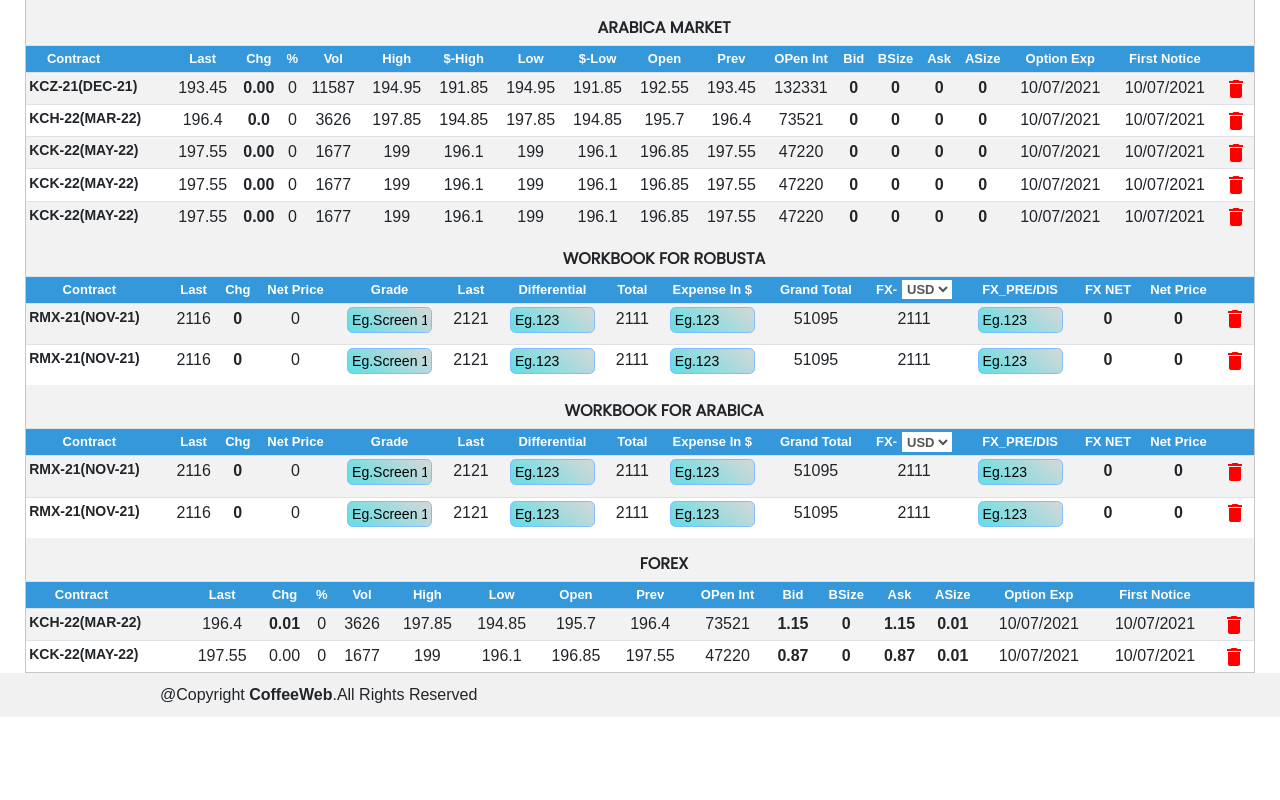
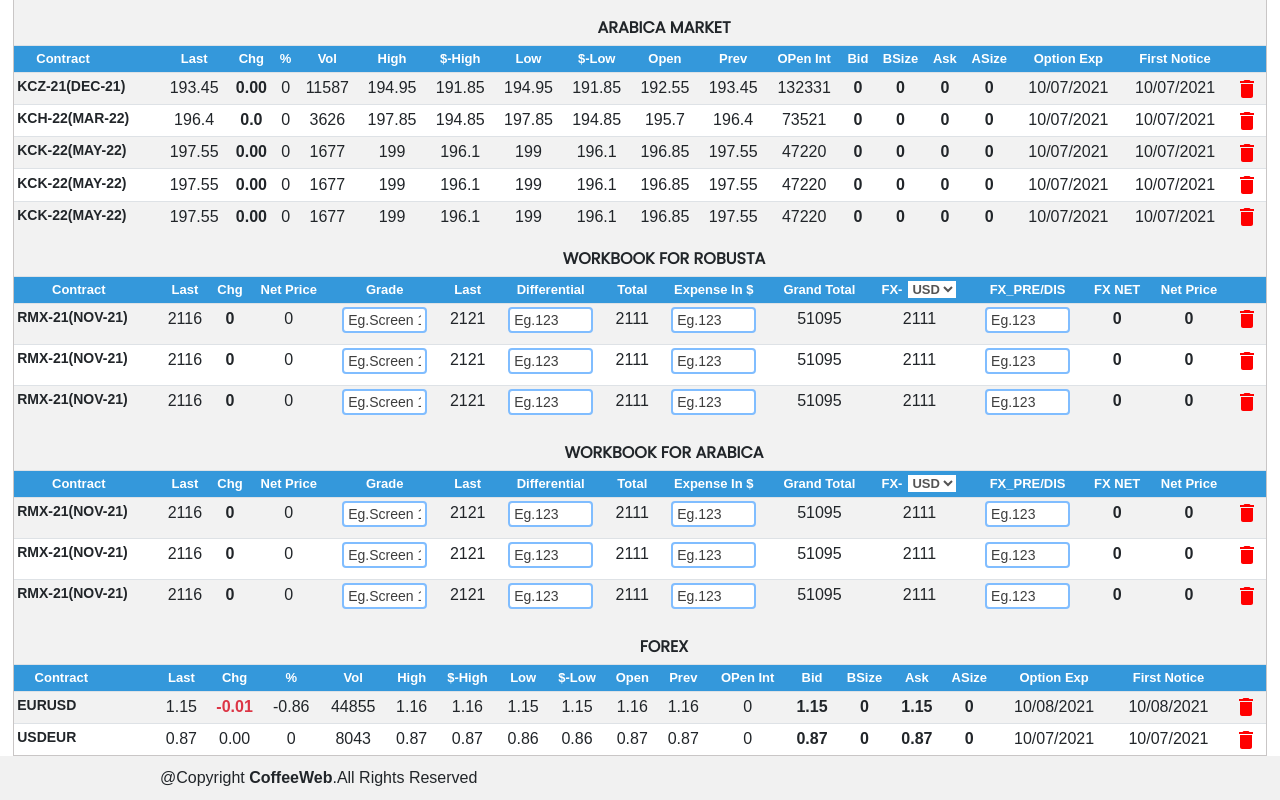
Before and after one commit to Bhaskarbabu1002/Coffe_Dashboard, a React (Create React App) app: page / in a window 1280 px wide. Shown: the part 427-1227 px from the top of the page. Before the commit the page ends 1144 px from the top, so only its background shows below. Built offline with nearby package versions, Linux system fonts and the light colour scheme.

Commit message:
Input form is modified and some ui fixes as Client requirement

```diff
--- a/src/App.css
+++ b/src/App.css
@@ -76,16 +76,17 @@ a {
   font-weight: 400;
   line-height: 1.5;
   color: #495057;
-  /* background-color: #fff; */
+  background-color: #fff !important;
   background-clip: padding-box;
+  border: 2px solid #3498db!important;
   /* border: 1px solid #147aff !important; */
   /* background: linear-gradient(39deg, #979797 0, #d5d5d5 100%) !important; */
-  background: linear-gradient(39deg, #60dfe5 0, #d7d7d7 100%) !important;
+  /* background: linear-gradient(39deg, #60dfe5 0, #d7d7d7 100%) !important; */
     border-color: #bed9f5 !important;
   /* color: #fff !important;
   background: linear-gradient(87deg, #11cdef 0, #1171ef 100%) !important; */
    border-color: #80bdff !important;
-  border-radius: 0.35rem !important;
+  border-radius: 0.25rem !important;
   transition: border-color .15s ease-in-out,box-shadow .15s ease-in-out;
   /* box-shadow: rgb(0 0 0 / 17%) 0px -23px 25px 0px inset, rgb(0 0 0 / 15%) 0px -36px 30px 0px inset, rgb(0 0 0 / 10%) 0px -79px 40px 0px inset, rgb(0 0 0 / 6%) 0px 2px 1px, rgb(0 0 0 / 9%) 0px 4px 2px, rgb(0 0 0 / 9%) 0px 8px 4px, rgb(0 0 0 / 9%) 0px 16px 8px, rgb(0 0 0 / 9%) 0px 32px 16px; */
 }
@@ -99,7 +100,7 @@ a {
   box-shadow: unset !important;
 }
 input::placeholder {
-  color: rgb(0, 0, 0) !important;
+  color: rgb(61, 61, 61) !important;
   font-size: 14px;
   /* font-style: italic; */
 }
@@ -128,8 +129,8 @@ input::placeholder {
   outline: none;
 }
 .table-card {
-  margin-left: 25px;
-  margin-right: 25px;
+  margin-left: 13px;
+  margin-right: 13px;
   border: 1px solid #c9c6c6;
   /* font-size: 14px; */
 }
@@ -173,7 +174,7 @@ fill: #ff0000;
   align-items: center;
 }
 .select-form {
-  border: 1px solid #fff !important;
+  border: 1px solid #3498db !important;
   background-color: #fff !important;
 
   margin-left: 5px;
--- a/src/App.js
+++ b/src/App.js
@@ -590,7 +590,71 @@ function App() {
                     </div>
                   </td>
                 </tr>
+                <tr>
+                  <td className="contract">RMX-21(NOV-21)</td>
+                  <td>2116</td>
 
+                  <td>
+                    <span className="zero">0</span>
+                  </td>
+                  <td>0</td>
+                  <td>
+                    <div className="form-group mb-2">
+                      <input
+                        type="text"
+                        className="form-control work-forms"
+                        id="inputPassword2"
+                        placeholder="Eg.Screen 18"
+                      />
+                    </div>
+                  </td>
+                  <td>2121</td>
+                  <td>
+                    <div className="form-group mb-2">
+                      <input
+                        type="text"
+                        className="form-control work-forms"
+                        id="inputPassword2"
+                        placeholder="Eg.123"
+                      />
+                    </div>
+                  </td>
+                  <td>2111</td>
+                  <td>
+                    <div className="form-group mb-2">
+                      <input
+                        type="text"
+                        className="form-control work-forms"
+                        id="inputPassword2"
+                        placeholder="Eg.123"
+                      />
+                    </div>
+                  </td>
+                  <td>51095</td>
+                  <td>2111</td>
+                  <td>
+                    <div className="form-group mb-2">
+                      <input
+                        type="text"
+                        className="form-control work-forms"
+                        id="inputPassword2"
+                        placeholder="Eg.123"
+                      />
+                    </div>
+                  </td>
+                  <td>
+                    <span className="zero">0</span>
+                  </td>
+                  <td>
+                    <span className="zero">0</span>
+                  </td>
+                  <td>
+                    <div>
+                      {/* <img className="delete-icon" src={DeleteIcon} alt="DeleteIcon"/> */}
+                      <DeleteIcon fill={"#ff0000"} />
+                    </div>
+                  </td>
+                </tr>
                 {/* <tr>
       <th scope="row">3</th>
       <td>Larry</td>
@@ -787,6 +851,70 @@ function App() {
                     </div>
                   </td>
                 </tr>
+                <tr>
+                  <td className="contract">RMX-21(NOV-21)</td>
+                  <td>2116</td>
+                  <td>
+                    <span className="zero">0</span>
+                  </td>
+                  <td>0</td>
+                  <td>
+                    <div className="form-group mb-2">
+                      <input
+                        type="text"
+                        className="form-control work-forms"
+                        id="inputPassword2"
+                        placeholder="Eg.Screen 18"
+                      />
+                    </div>
+                  </td>
+                  <td>2121</td>
+                  <td>
+                    <div className="form-group mb-2">
+                      <input
+                        type="text"
+                        className="form-control work-forms"
+                        id="inputPassword2"
+                        placeholder="Eg.123"
+                      />
+                    </div>
+                  </td>
+                  <td>2111</td>
+                  <td>
+                    <div className="form-group mb-2">
+                      <input
+                        type="text"
+                        className="form-control work-forms"
+                        id="inputPassword2"
+                        placeholder="Eg.123"
+                      />
+                    </div>
+                  </td>
+                  <td>51095</td>
+                  <td>2111</td>
+                  <td>
+                    <div className="form-group mb-2">
+                      <input
+                        type="text"
+                        className="form-control work-forms"
+                        id="inputPassword2"
+                        placeholder="Eg.123"
+                      />
+                    </div>
+                  </td>
+                  <td>
+                    <span className="zero">0</span>
+                  </td>
+                  <td>
+                    <span className="zero">0</span>
+                  </td>
+                  <td>
+                    <div>
+                      {/* <img className="delete-icon" src={DeleteIcon} alt="DeleteIcon"/> */}
+                      <DeleteIcon fill={"#ff0000"} />
+                    </div>
+                  </td>
+                </tr>
               </tbody>
             </Table>
           </div>
@@ -808,7 +936,9 @@ function App() {
                   <th scope="col">%</th>
                   <th scope="col">Vol</th>
                   <th scope="col">High</th>
+                  <th scope="col">$-High</th>
                   <th scope="col">Low</th>
+                  <th scope="col">$-Low</th>
                   <th scope="col">Open</th>
                   <th scope="col">Prev</th>
                   <th scope="col">OPen Int</th>
@@ -823,18 +953,20 @@ function App() {
               </thead>
               <tbody>
                 <tr>
-                  <td className="contract">KCH-22(MAR-22)</td>
-                  <td>196.4</td>
+                  <td className="contract">EURUSD</td>
+                  <td>1.15</td>
                   <td>
-                    <span className="zero">0.01</span>
+                    <span className="text-danger font-weight-bold">-0.01</span>
                   </td>
+                  <td>-0.86</td>
+                  <td>44855</td>
+                  <td>1.16</td>
+                  <td>1.16</td>
+                  <td>1.15</td>
+                  <td>1.15</td>
+                  <td>1.16</td>
+                  <td>1.16</td>
                   <td>0</td>
-                  <td>3626</td>
-                  <td>197.85</td>
-                  <td>194.85</td>
-                  <td>195.7</td>
-                  <td>196.4</td>
-                  <td>73521</td>
                   <td>
                     <span className="zero">1.15</span>
                   </td>
@@ -845,10 +977,10 @@ function App() {
                     <span className="zero">1.15</span>
                   </td>
                   <td>
-                    <span className="zero">0.01</span>
+                    <span className="zero">0</span>
                   </td>
-                  <td>10/07/2021</td>
-                  <td>10/07/2021</td>
+                  <td>10/08/2021</td>
+                  <td>10/08/2021</td>
                   <td>
                     <div>
                       {/* <img className="delete-icon" src={DeleteIcon} alt="DeleteIcon"/> */}
@@ -857,16 +989,18 @@ function App() {
                   </td>
                 </tr>
                 <tr>
-                  <td className="contract">KCK-22(MAY-22)</td>
-                  <td>197.55</td>
+                  <td className="contract">USDEUR</td>
+                  <td>0.87</td>
                   <td>0.00</td>
                   <td>0</td>
-                  <td>1677</td>
-                  <td>199</td>
-                  <td>196.1</td>
-                  <td>196.85</td>
-                  <td>197.55</td>
-                  <td>47220</td>
+                  <td>8043</td>
+                  <td>0.87</td>
+                  <td>0.87</td>
+                  <td>0.86</td>
+                  <td>0.86</td>
+                  <td>0.87</td>
+                  <td>0.87</td>
+                  <td>0</td>
                   <td>
                     <span className="zero">0.87</span>
                   </td>
@@ -877,7 +1011,7 @@ function App() {
                     <span className="zero">0.87</span>
                   </td>
                   <td>
-                    <span className="zero">0.01</span>
+                    <span className="zero">0</span>
                   </td>
                   <td>10/07/2021</td>
                   <td>10/07/2021</td>
--- a/src/components/PostHeader.css
+++ b/src/components/PostHeader.css
@@ -4,8 +4,8 @@
     align-items: center;
     margin-bottom: 13px;
     padding-left: 13rem;
-    margin-left: 25px;
-    margin-right: 25px;
+    margin-left: 15px;
+    margin-right: 15px;
 }
 .post_head p {
     color: #1F527B;
```
